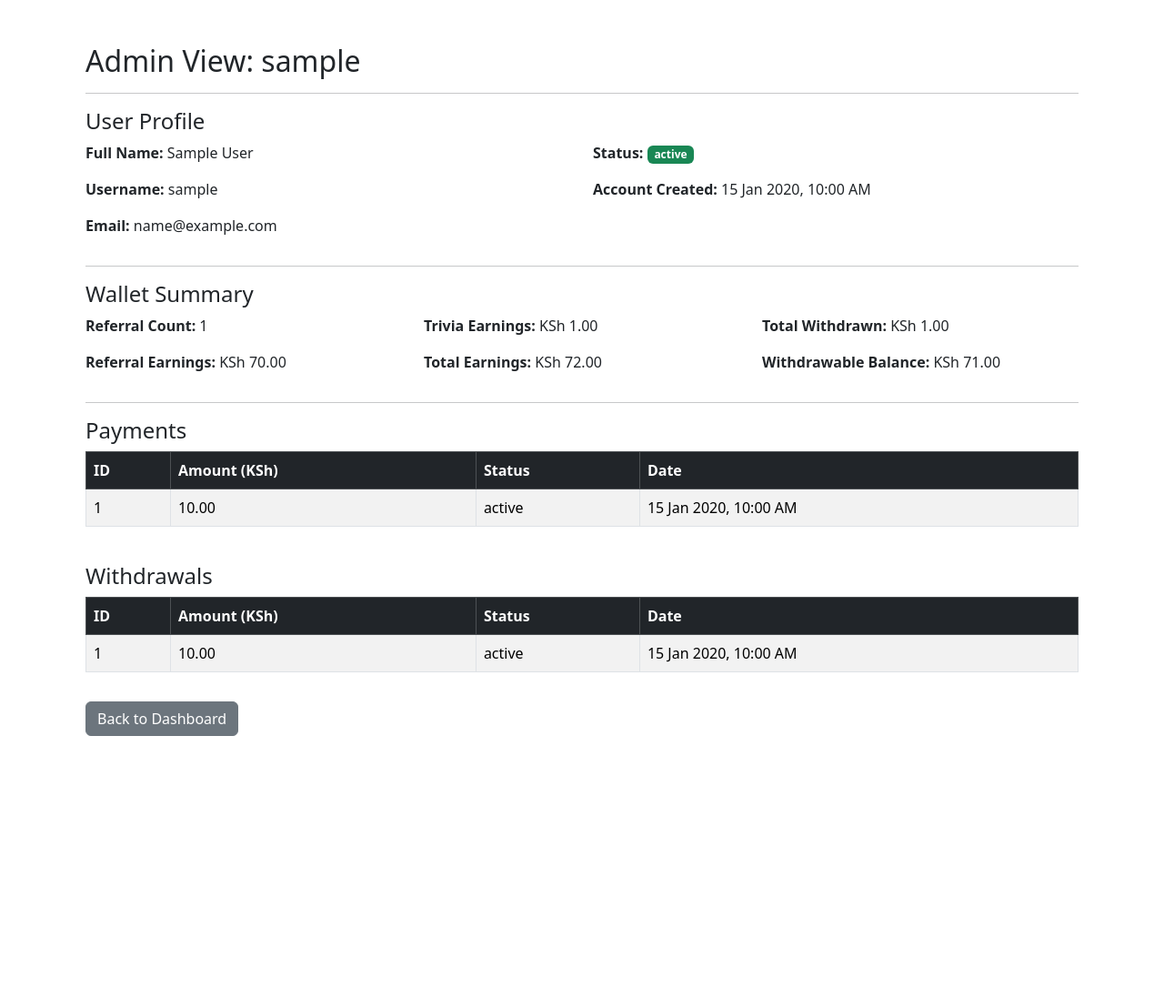
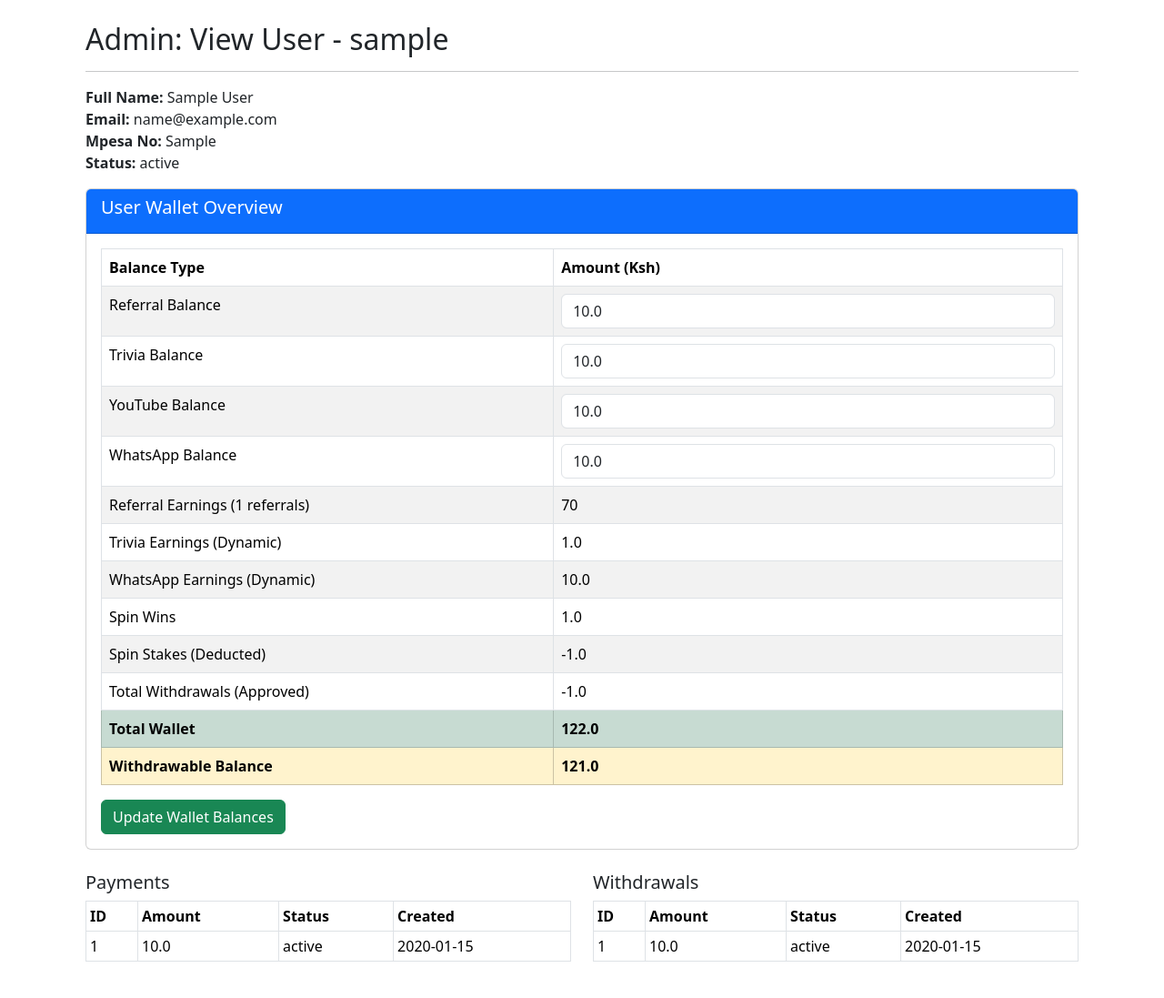
Before and after one commit to gatune1/metacash-code, a Flask app: page /admin/user/1 in a window 1280 px wide. Shown: the part 56-1153 px from the top of the page at 91% size. Before the commit the page ends 865 px from the top, so only its background shows below. Run offline with Flask 3, Linux system fonts and the light colour scheme; a user stored in the database is signed in; tables that the repository leaves empty hold one stand-in row (values such as "Sample post").

Commit message:
Update wallet route to deduct admin-added balances on withdrawal

```diff
--- a/app/routes/admin_routes.py
+++ b/app/routes/admin_routes.py
@@ -3,7 +3,7 @@ from flask import Blueprint, render_template, redirect, url_for, flash, request
 from flask_login import login_required, current_user, login_user, logout_user
 from werkzeug.security import check_password_hash
 from functools import wraps
-from app.models import User, Payment, Withdrawal, db
+from app.models import User, Payment, Withdrawal, TriviaAnswer, WhatsAppPost, Spin, db
 from datetime import datetime
 
 admin_bp = Blueprint('admin_bp', __name__, url_prefix='/admin')
@@ -46,8 +46,7 @@ def admin_login():
 
     return render_template('admin_login.html')
 
-
-
+# ---------------- Admin Dashboard ----------------
 @admin_bp.route('/dashboard')
 @login_required
 @admin_required
@@ -66,61 +65,80 @@ def admin_dashboard():
         total_users=len(users),
         total_earnings=total_earnings,
         total_withdrawn=total_withdrawn,
-        datetime=datetime  # <-- pass datetime here
+        datetime=datetime
     )
 
-
-# ---------------- View Single User ----------------
-@admin_bp.route('/user/<int:user_id>', methods=['GET'])
+# ---------------- View & Edit Single User ----------------
+@admin_bp.route('/user/<int:user_id>', methods=['GET', 'POST'])
 @login_required
 @admin_required
 def admin_user_view(user_id):
     user = User.query.get_or_404(user_id)
 
-    referral_count = user.referrals.count()
-    referral_earnings = referral_count * 70
-    trivia_earnings = sum(q.earned for q in getattr(user, 'trivia_answers', []))
-    spin_stakes = sum(s.stake for s in getattr(user, 'spins', []))
-    spin_wins = sum(s.reward for s in getattr(user, 'spins', []) if s.reward > 0)
-    total_approved_withdrawals = sum(w.amount for w in user.withdrawals if w.status == 'approved')
+    if request.method == 'POST':
+        # Update balances from form
+        user.referral_balance = request.form.get('referral_balance', type=float) or 0
+        user.trivia_balance = request.form.get('trivia_balance', type=float) or 0
+        user.youtube_balance = request.form.get('youtube_balance', type=float) or 0
+        user.whatsapp_balance = request.form.get('whatsapp_balance', type=float) or 0
 
-    withdrawable_balance = referral_earnings + trivia_earnings + spin_wins - total_approved_withdrawals - spin_stakes
-    withdrawable_balance = max(withdrawable_balance, 0)
+        db.session.commit()
+        flash(f"{user.username}'s wallet updated successfully.", "success")
+        return redirect(url_for('admin_bp.admin_user_view', user_id=user.id))
+
+    # ---------------- Wallet Calculations ----------------
+    active_referrals = [r for r in user.referrals if r.status=='active']
+    referral_earnings_dynamic = len(active_referrals) * 70  # Adjust per referral logic
+
+    trivia_earnings_dynamic = sum([t.earned for t in getattr(user, 'trivia_answers', [])])
+    spin_stakes = sum([s.stake for s in getattr(user, 'spins', [])])
+    spin_wins = sum([s.reward for s in getattr(user, 'spins', []) if s.reward > 0])
+
+    # WhatsApp earnings
+    whatsapp_earnings_dynamic = sum([w.total_earned for w in getattr(user, 'whatsapp_posts', [])])
+
+    # Total approved withdrawals
+    total_approved_withdrawals = sum([w.amount for w in user.withdrawals if w.status=='approved'])
+
+    # Total wallet and withdrawable balance
+    total_wallet = (
+        user.referral_balance + user.trivia_balance + user.youtube_balance + user.whatsapp_balance +
+        referral_earnings_dynamic + trivia_earnings_dynamic + spin_wins + whatsapp_earnings_dynamic
+    )
+    withdrawable_balance = max(total_wallet - total_approved_withdrawals - spin_stakes, 0)
 
     withdrawals = Withdrawal.query.filter_by(user_id=user.id).order_by(Withdrawal.id.desc()).all()
     payments = Payment.query.filter_by(user_id=user.id).order_by(Payment.id.desc()).all()
 
-    total_earnings = referral_earnings + trivia_earnings + spin_wins
-    total_withdrawn = total_approved_withdrawals + spin_stakes
-
     return render_template(
         'admin_user_view.html',
         user=user,
-        referral_earnings=referral_earnings,
-        referral_count=referral_count,
-        trivia_earnings=trivia_earnings,
+        referral_count=len(active_referrals),
+        referral_earnings_dynamic=referral_earnings_dynamic,
+        trivia_earnings_dynamic=trivia_earnings_dynamic,
+        whatsapp_earnings_dynamic=whatsapp_earnings_dynamic,
+        spin_stakes=spin_stakes,
+        spin_wins=spin_wins,
+        total_withdrawn=total_approved_withdrawals + spin_stakes,
+        total_wallet=total_wallet,
         withdrawable_balance=withdrawable_balance,
         withdrawals=withdrawals,
-        payments=payments,
-        total_earnings=total_earnings,
-        total_withdrawn=total_withdrawn
+        payments=payments
     )
 
-# ---------------- Approve Payment ----------------
+# ---------------- Approve / Decline Payments ----------------
 @admin_bp.route('/payment/approve/<int:payment_id>')
 @login_required
 @admin_required
 def approve_payment(payment_id):
     payment = Payment.query.get_or_404(payment_id)
     payment.status = 'approved'
-    user = payment.user
-    if user.status != 'active':
-        user.status = 'active'
+    if payment.user.status != 'active':
+        payment.user.status = 'active'
     db.session.commit()
-    flash(f"Payment {payment.id} approved. User '{user.username}' is now active.", "success")
+    flash(f"Payment {payment.id} approved.", "success")
     return redirect(url_for('admin_bp.admin_dashboard'))
 
-# ---------------- Decline Payment ----------------
 @admin_bp.route('/payment/decline/<int:payment_id>')
 @login_required
 @admin_required
@@ -131,7 +149,7 @@ def decline_payment(payment_id):
     flash(f"Payment {payment.id} declined.", "warning")
     return redirect(url_for('admin_bp.admin_dashboard'))
 
-# ---------------- Approve Withdrawal ----------------
+# ---------------- Approve / Decline Withdrawals ----------------
 @admin_bp.route('/withdrawal/approve/<int:withdrawal_id>')
 @login_required
 @admin_required
@@ -142,7 +160,6 @@ def approve_withdrawal(withdrawal_id):
     flash(f"Withdrawal {withdrawal.id} approved.", "success")
     return redirect(url_for('admin_bp.admin_dashboard'))
 
-# ---------------- Decline Withdrawal ----------------
 @admin_bp.route('/withdrawal/decline/<int:withdrawal_id>')
 @login_required
 @admin_required
--- a/app/templates/admin_user_view.html
+++ b/app/templates/admin_user_view.html
@@ -1,119 +1,138 @@
+<!-- templates/admin_user_view.html -->
 {% extends "base.html" %}
-
 {% block content %}
-<div class="container mt-5">
-    <h2>Admin View: {{ user.username }}</h2>
+<div class="container mt-4">
+    <h2>Admin: View User - {{ user.username }}</h2>
     <hr>
 
-    <!-- User Profile -->
-    <h4>User Profile</h4>
-    <div class="row">
-        <div class="col-md-6">
-            <p><strong>Full Name:</strong> {{ user.full_name or "N/A" }}</p>
-            <p><strong>Username:</strong> {{ user.username }}</p>
-            <p><strong>Email:</strong> {{ user.email }}</p>
+    <!-- User Info -->
+    <div class="mb-3">
+        <strong>Full Name:</strong> {{ user.full_name }} <br>
+        <strong>Email:</strong> {{ user.email }} <br>
+        <strong>Mpesa No:</strong> {{ user.mpesa_no }} <br>
+        <strong>Status:</strong> {{ user.status }}
+    </div>
+
+    <!-- Wallet Overview -->
+    <div class="card mb-4">
+        <div class="card-header bg-primary text-white">
+            <h5>User Wallet Overview</h5>
         </div>
-        <div class="col-md-6">
-            <p><strong>Status:</strong>
-                {% if user.status == 'active' %}
-                    <span class="badge bg-success">{{ user.status }}</span>
-                {% elif user.status == 'pending' %}
-                    <span class="badge bg-warning text-dark">{{ user.status }}</span>
-                {% else %}
-                    <span class="badge bg-secondary">{{ user.status or "N/A" }}</span>
-                {% endif %}
-            </p>
-            <p><strong>Account Created:</strong> {{ user.created_at.strftime('%d %b %Y, %I:%M %p') if user.created_at else "N/A" }}</p>
+        <div class="card-body">
+            <form method="POST" action="{{ url_for('admin_bp.admin_user_view', user_id=user.id) }}">
+                <table class="table table-bordered table-striped">
+                    <thead>
+                        <tr>
+                            <th>Balance Type</th>
+                            <th>Amount (Ksh)</th>
+                        </tr>
+                    </thead>
+                    <tbody>
+                        <tr>
+                            <td>Referral Balance</td>
+                            <td><input type="number" step="0.01" name="referral_balance" class="form-control" value="{{ user.referral_balance }}"></td>
+                        </tr>
+                        <tr>
+                            <td>Trivia Balance</td>
+                            <td><input type="number" step="0.01" name="trivia_balance" class="form-control" value="{{ user.trivia_balance }}"></td>
+                        </tr>
+                        <tr>
+                            <td>YouTube Balance</td>
+                            <td><input type="number" step="0.01" name="youtube_balance" class="form-control" value="{{ user.youtube_balance }}"></td>
+                        </tr>
+                        <tr>
+                            <td>WhatsApp Balance</td>
+                            <td><input type="number" step="0.01" name="whatsapp_balance" class="form-control" value="{{ user.whatsapp_balance }}"></td>
+                        </tr>
+
+                        <tr>
+                            <td>Referral Earnings ({{ referral_count }} referrals)</td>
+                            <td>{{ referral_earnings_dynamic }}</td>
+                        </tr>
+                        <tr>
+                            <td>Trivia Earnings (Dynamic)</td>
+                            <td>{{ trivia_earnings_dynamic }}</td>
+                        </tr>
+                        <tr>
+                            <td>WhatsApp Earnings (Dynamic)</td>
+                            <td>{{ whatsapp_earnings_dynamic }}</td>
+                        </tr>
+                        <tr>
+                            <td>Spin Wins</td>
+                            <td>{{ spin_wins }}</td>
+                        </tr>
+                        <tr>
+                            <td>Spin Stakes (Deducted)</td>
+                            <td>-{{ spin_stakes }}</td>
+                        </tr>
+                        <tr>
+                            <td>Total Withdrawals (Approved)</td>
+                            <td>-{{ total_withdrawn }}</td>
+                        </tr>
+
+                        <tr class="table-success">
+                            <td><strong>Total Wallet</strong></td>
+                            <td><strong>{{ total_wallet }}</strong></td>
+                        </tr>
+                        <tr class="table-warning">
+                            <td><strong>Withdrawable Balance</strong></td>
+                            <td><strong>{{ withdrawable_balance }}</strong></td>
+                        </tr>
+                    </tbody>
+                </table>
+                <button type="submit" class="btn btn-success">Update Wallet Balances</button>
+            </form>
         </div>
     </div>
 
-    <hr>
-
-    <!-- Wallet Details -->
-    <h4>Wallet Summary</h4>
+    <!-- Payment & Withdrawal History -->
     <div class="row">
-        <div class="col-md-4">
-            <p><strong>Referral Count:</strong> {{ referral_count }}</p>
-            <p><strong>Referral Earnings:</strong> KSh {{ "{:,.2f}".format(referral_earnings) }}</p>
-        </div>
-        <div class="col-md-4">
-            <p><strong>Trivia Earnings:</strong> KSh {{ "{:,.2f}".format(trivia_earnings) }}</p>
-            <p><strong>Total Earnings:</strong> KSh {{ "{:,.2f}".format(total_earnings) }}</p>
-        </div>
-        <div class="col-md-4">
-            <p><strong>Total Withdrawn:</strong> KSh {{ "{:,.2f}".format(total_withdrawn) }}</p>
-            <p><strong>Withdrawable Balance:</strong> KSh {{ "{:,.2f}".format(withdrawable_balance) }}</p>
-        </div>
-    </div>
-
-    <hr>
-
-    <!-- Approved Payments -->
-    <h4>Payments</h4>
-    {% if payments %}
-        <div class="table-responsive">
-            <table class="table table-striped table-bordered">
-                <thead class="table-dark">
+        <div class="col-md-6 mb-4">
+            <h5>Payments</h5>
+            <table class="table table-sm table-bordered">
+                <thead>
                     <tr>
                         <th>ID</th>
-                        <th>Amount (KSh)</th>
+                        <th>Amount</th>
                         <th>Status</th>
-                        <th>Date</th>
+                        <th>Created</th>
                     </tr>
                 </thead>
                 <tbody>
                     {% for payment in payments %}
                     <tr>
                         <td>{{ payment.id }}</td>
-                        <td>{{ "{:,.2f}".format(payment.amount) }}</td>
+                        <td>{{ payment.amount }}</td>
                         <td>{{ payment.status }}</td>
-                        <td>{{ payment.created_at.strftime('%d %b %Y, %I:%M %p') if payment.created_at else "N/A" }}</td>
+                        <td>{{ payment.created_at.strftime('%Y-%m-%d') }}</td>
                     </tr>
                     {% endfor %}
                 </tbody>
             </table>
         </div>
-    {% else %}
-        <p>No payments yet.</p>
-    {% endif %}
-
-    <!-- Approved Withdrawals -->
-    <h4 class="mt-4">Withdrawals</h4>
-    {% if withdrawals %}
-        <div class="table-responsive">
-            <table class="table table-striped table-bordered">
-                <thead class="table-dark">
+        <div class="col-md-6 mb-4">
+            <h5>Withdrawals</h5>
+            <table class="table table-sm table-bordered">
+                <thead>
                     <tr>
                         <th>ID</th>
-                        <th>Amount (KSh)</th>
+                        <th>Amount</th>
                         <th>Status</th>
-                        <th>Date</th>
+                        <th>Created</th>
                     </tr>
                 </thead>
                 <tbody>
-                    {% for w in withdrawals %}
+                    {% for withdrawal in withdrawals %}
                     <tr>
-                        <td>{{ w.id }}</td>
-                        <td>{{ "{:,.2f}".format(w.amount) }}</td>
-                        <td>{{ w.status }}</td>
-                        <td>{{ w.created_at.strftime('%d %b %Y, %I:%M %p') if w.created_at else "N/A" }}</td>
+                        <td>{{ withdrawal.id }}</td>
+                        <td>{{ withdrawal.amount }}</td>
+                        <td>{{ withdrawal.status }}</td>
+                        <td>{{ withdrawal.created_at.strftime('%Y-%m-%d') }}</td>
                     </tr>
                     {% endfor %}
                 </tbody>
             </table>
         </div>
-    {% else %}
-        <p>No withdrawals yet.</p>
-    {% endif %}
-
-    <a href="{{ url_for('admin_bp.admin_dashboard') }}" class="btn btn-secondary mt-3">Back to Dashboard</a>
+    </div>
 </div>
-
-<!-- Optional: Auto-refresh every 30 seconds to detect changes -->
-<script>
-setInterval(() => {
-    location.reload();
-}, 30000);
-</script>
-
 {% endblock %}
```
Also changed, not shown: app/models.py (+26 -6 lines), app/routes/user_routes.py (+32 -6 lines), app/templates/wallet.html (+6 -7 lines), migrations/versions/58f14c2f3d57_add_manual_balance_fields_to_user.py (added, +38 -0 lines), update_fiona_balance.py (added, +17 -0 lines), instance/metacash.db (deleted).
